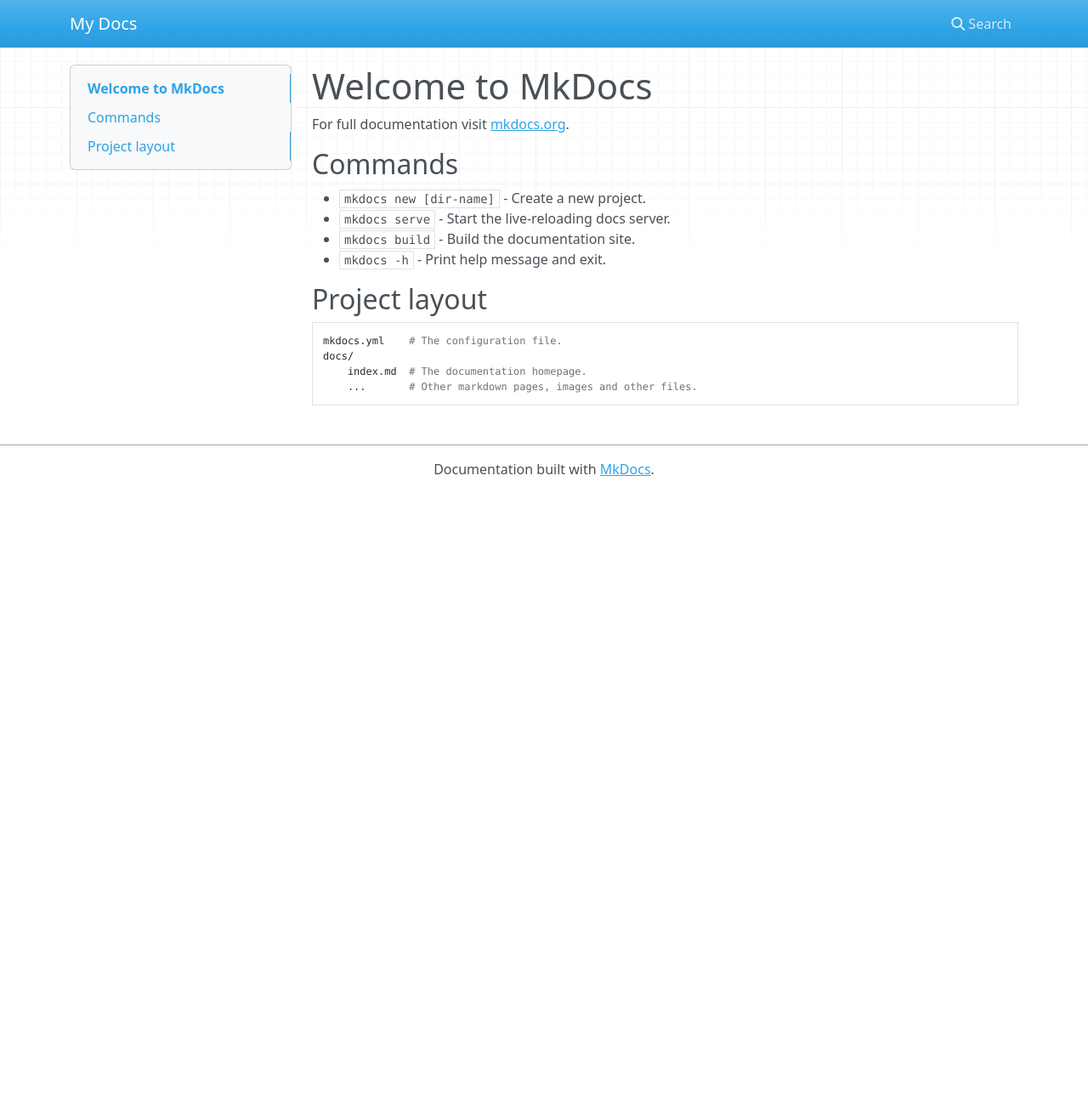
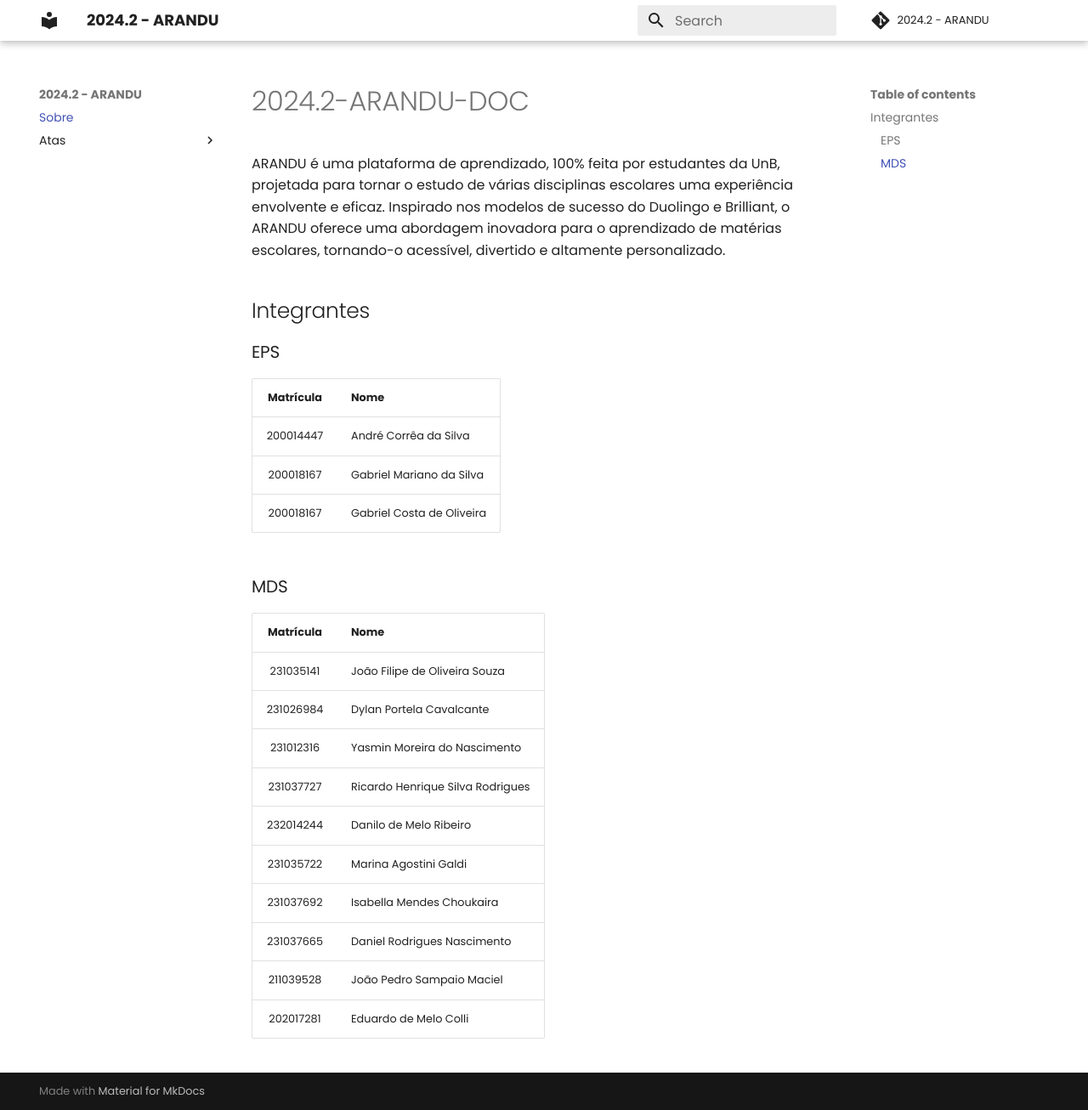
Before and after one commit to fga-eps-mds/2024.2-CALCULUS-Doc, an MkDocs documentation site: the page built from docs/index.md, in a window 1280 px wide and 1306 px high. Shown: the whole window at 85% size. Built offline with MkDocs 1.6.1 and Material for MkDocs 9.7.7, drawn with Linux system fonts in a browser that asks for light colours; nearby versions of some CDN libraries; comment, search, counter and statistics services are not loaded.

Commit message:
atualizado index e atas

```diff
--- a/docs/index.md
+++ b/docs/index.md
@@ -1,17 +1,28 @@
-# Welcome to MkDocs
+# 2024.2-ARANDU-DOC
 
-For full documentation visit [mkdocs.org](https://www.mkdocs.org).
+ARANDU é uma plataforma de aprendizado, 100% feita por estudantes da UnB, projetada para tornar o estudo de várias disciplinas escolares uma experiência envolvente e eficaz. Inspirado nos modelos de sucesso do Duolingo e Brilliant, o ARANDU oferece uma abordagem inovadora para o aprendizado de matérias escolares, tornando-o acessível, divertido e altamente personalizado.
 
-## Commands
+## Integrantes
 
-* `mkdocs new [dir-name]` - Create a new project.
-* `mkdocs serve` - Start the live-reloading docs server.
-* `mkdocs build` - Build the documentation site.
-* `mkdocs -h` - Print help message and exit.
+### EPS
 
-## Project layout
+| Matrícula  | Nome                      |
+|:----------:|:--------------------------|
+| 200014447  | André Corrêa da Silva      |
+| 200018167  | Gabriel Mariano da Silva   |
+| 200018167  | Gabriel Costa de Oliveira  |
 
-    mkdocs.yml    # The configuration file.
-    docs/
-        index.md  # The documentation homepage.
-        ...       # Other markdown pages, images and other files.
+### MDS
+
+| Matrícula  | Nome                                |
+|:----------:|:------------------------------------|
+| 231035141  | João Filipe de Oliveira Souza       |
+| 231026984  | Dylan Portela Cavalcante            |
+| 231012316  | Yasmin Moreira do Nascimento        |
+| 231037727  | Ricardo Henrique Silva Rodrigues    |
+| 232014244  | Danilo de Melo Ribeiro              |
+| 231035722  | Marina Agostini Galdi               |
+| 231037692  | Isabella Mendes Choukaira           |
+| 231037665  | Daniel Rodrigues Nascimento         |
+| 211039528  | João Pedro Sampaio Maciel           |
+| 202017281  | Eduardo de Melo Colli               |
--- a/mkdocs.yml
+++ b/mkdocs.yml
@@ -1 +1,74 @@
-site_name: My Docs
+site_name: 2024.2 - ARANDU
+
+repo_name: '2024.2 - ARANDU'
+repo_url: 'https://github.com/fga-eps-mds/2024.2-CALCULUS-DOC'
+
+theme:
+  name: material
+  palette:
+    primary: white
+    accent: black
+    background: black
+    text: white
+    code: white
+  font:
+    text: Poppins
+    code: Inconsolata
+  font_size:
+    text: 16px
+    code: 14px
+
+plugins:
+  - search
+
+markdown_extensions:
+  - pymdownx.superfences:
+      custom_fences:
+        - name: mermaid
+          class: mermaid
+          format: !!python/name:pymdownx.superfences.fence_code_format
+
+extra_css:
+  - stylesheets/extra.css
+
+nav:
+  - Sobre: 'index.md'
+  - Atas :
+     - Ata dia 22/10/2024: 'Atas/Ata_Reunião_22_de_Outubro.md'
+     - Ata dia 23/10/2024: 'Atas/ata_reuniao_23_10.md'
+     - Ata dia 29/10/2024: 'Atas/ata_reuniao_29_10_2024.md'
+ # - Lean Inception:
+ #   - Visão do Produto: 'lean/visao_produto.md'
+ #   - É - Não É - Faz - Não Faz: 'lean/faz_nao_faz.md'
+ #   - Objetivos do Produto: 'lean/objetivos_produto.md'
+ #   - Jornada: 'lean/jornada_usuário.md'
+ #   - Revisão Técnica, de Negócio e de UX: 'lean/revisao_tecnica.md'
+ #   - Sequenciador: 'lean/sequenciador.md'
+ #   - Personas: 'lean/personas.md'
+ #   - Brainstorm: 'lean/brainstorms_funcionalidades.md'
+ #   - Canvas MVP: 'lean/canvas_mvp.md'
+ # - Documentação Técnica:
+ #   - Termo de Abertura do Projeto: 'organizacoes/tap.md'
+ #   - Documento de Arquitetura: 'organizacoes/documento_arquitetura.md'
+ #   - Estrutura Analítica do Projeto: 'organizacoes/eap.md'
+ #   - Visão de Dados: 'organizacoes/visao-de-dados.md'
+ #   - Visão de Endpoints: 'organizacoes/visao-de-endpoints.md'
+ #   - Manual de Instruções: 'organizacoes/manual_de_instruções.md'
+ # - Gestão do Projeto:
+ #   - Plano de Comunicação: 'planejamento/plano_comunicacao.md'
+ #   - Plano de Qualidade: 'planos/plano_qualidade.md'
+ #   - Plano de Custos: 'planos/planos_custos.md'
+ #   - EVM: 'organizacoes/EVM.md'
+ #   - Analise de Riscos: 'planos/planos_riscos.md'
+ #   - Quadro de Conhecimento e Pareamento: 'planejamento/conhecimento_pareamento.md'
+ # - Guias:
+ #   - Guia de Contribuição: 'guias/guia-contribuicao.md'
+ #   - Guia de Estilo: 'guias/guia-estilo.md'
+ #   - Código de Conduta: 'guias/codigo-conduta.md'
+ # - Dojos:
+ #   - Dojo Markdown: 'dojo/dojo-markdown.md'
+ #   - Dojo Git: 'dojo/dojo-git.md'
+ #   - Dojo Docker: 'dojo/dojo-docker.md'
+ #   - Dojo Frontend: 'dojo/dojo-frontend.md'
+ # - Encerramento:
+ #   - Post Mortem: 'encerramento/post-mortem.md'
```
Also changed, not shown: docs/Atas/Ata_Reunião_22_de_Outubro.md (added, +34 -0 lines), docs/Atas/ata_reuniao_23_10.md (added, +40 -0 lines), docs/Atas/ata_reuniao_29_10_2024.md (added, +41 -0 lines).
